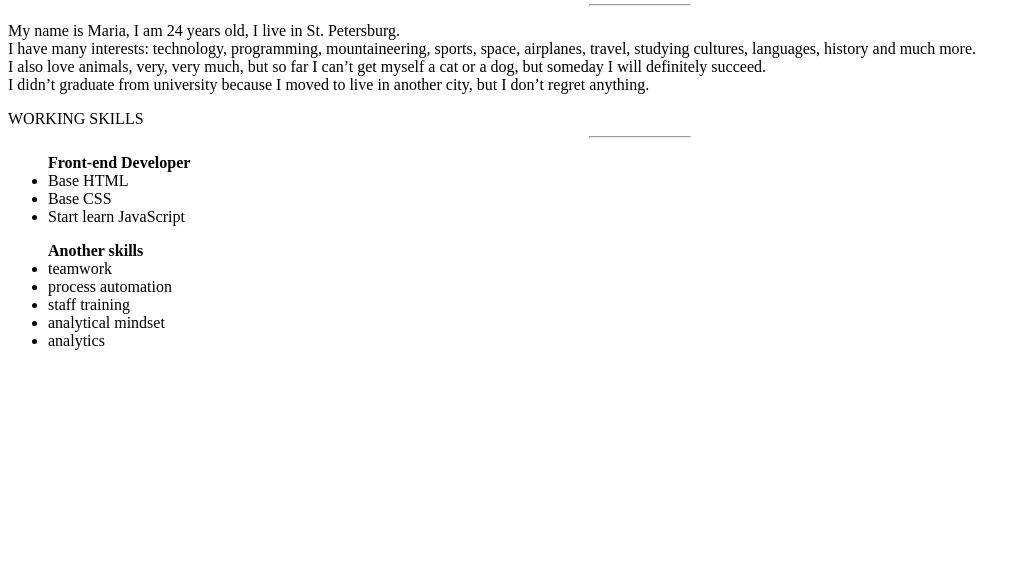
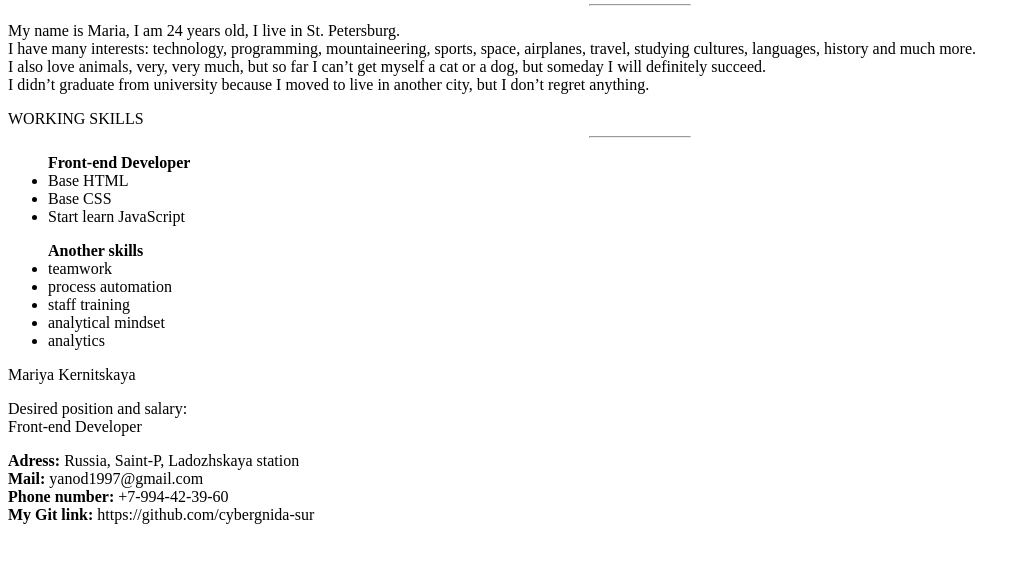
Before and after one commit to cybergnida-sur/rsschool-cv, a plain HTML site: page index.html in a window 1280 px wide. Shown: the part 48-610 px from the top of the page, without its empty margins (0-1027 px from the left). Drawn offline with Linux system fonts and the light colour scheme.

Commit message:
feat: add my contact

```diff
--- a/index.html
+++ b/index.html
@@ -8,6 +8,7 @@
 </head>
 <body>
     <div class="main_content">
+            <div class="main_and_photo">
                 <div class="left_side_full">
                      <section class='left_side_photo'>
                         <img src="/rsschool-cv/" alt="my_photo">
@@ -22,6 +23,7 @@
                             <br>I didn’t graduate from university because I moved to live in another city, but I don’t regret anything.
                         </p>
                     </section>
+                </div>
             </div>
         <div class="working_skills">
             <section class="header_skills">
@@ -43,7 +45,33 @@
                 </ul>
             </section>
         </div>
+            <div class="right_block">
+                <div class="main_right_block">
+                    <section class="my_name">
+                        Mariya Kernitskaya
+                    </section>
+                    <section class="posion_salary">
+                        <p>Desired position and salary:
+                            <br> Front-end Developer
+                            </p>
+                    </section>
+                    <section class="contact">
+                        <article class="adress">
+                            <b>Adress:</b> Russia, Saint-P, Ladozhskaya station
+                        </article>
+                        <article class="mail">
+                            <b>Mail:</b> yanod1997@gmail.com
+                        </article>
+                        <article class="phone">
+                            <b>Phone number:</b> +7-994-42-39-60
+                        </article>
+                        <article class="my_git">
+                            <b>My Git link:</b> https://github.com/cybergnida-sur
+                        </article>
+                    </section>
+                </div>
 
+            </div>
     </div>
 </body>
 </html>
```
Lines whose indentation alone changed are shown as unchanged.
